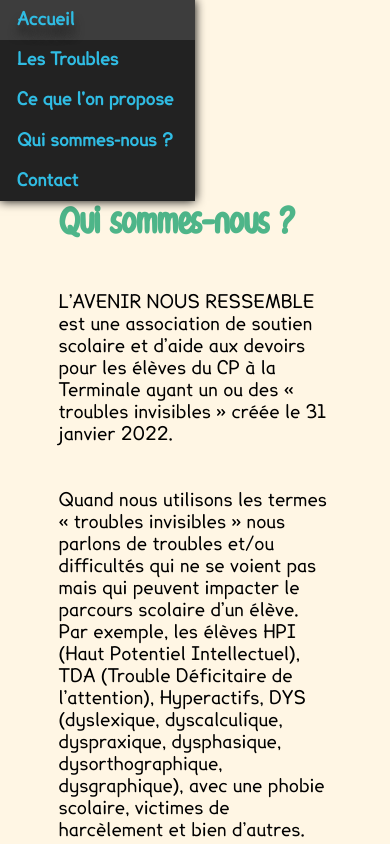
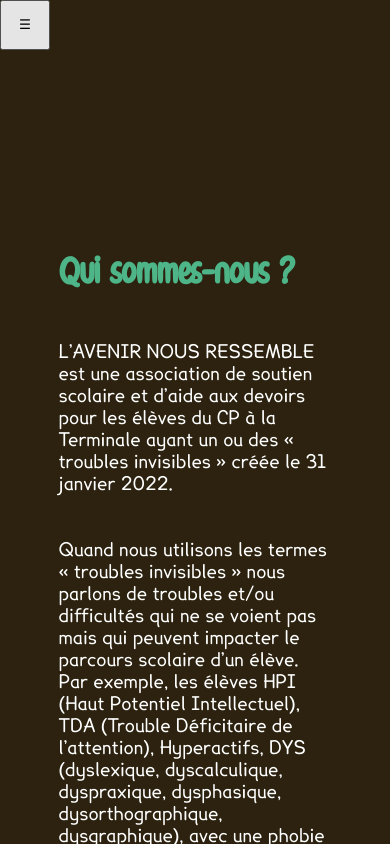
Before and after one commit to DorianBlondiaux/l-avenir-nous-ressemble, a React (Create React App) app: page /qui-sommes-nous in a window 390 px wide. Shown: the top 844 px of the page. Built offline with nearby package versions, Linux system fonts and the light colour scheme.

Commit message:
fix couleurs

```diff
--- a/src/App.css
+++ b/src/App.css
@@ -11,7 +11,8 @@
 }
 
 body {
-  background-color: #fff6e4;
+  background-color: #2c220f;
+  color:white;
 }
 
 
--- a/src/components/Navbar.js
+++ b/src/components/Navbar.js
@@ -2,11 +2,45 @@
 import { Link } from "react-router-dom";
 import "./styles/Navbar.css";
 import TroubleLink from "./Troubles/TroubleLink";
+import { useState, useEffect } from "react";
 
 function Navbar(props) {
-  console.log(props);
+  const [screenSize, setScreenSize] = useState(getCurrentDimension());
+  const [isActive, setIsActive] = useState(screenSize.width > 800);
+
+  const handleClick = () => {
+    setIsActive((current) => !current);
+  };
+
+  useEffect(() => {
+    const updateDimension = () => {
+      setScreenSize(getCurrentDimension());
+    };
+    window.addEventListener("resize", updateDimension);
+
+    return () => {
+      window.removeEventListener("resize", updateDimension);
+    };
+  }, [screenSize]);
+
+  function getCurrentDimension() {
+    return {
+      width: window.innerWidth,
+      height: window.innerHeight,
+    };
+  }
+
   return (
-    <div className="cm-e-menu">
+    <div>
+      <button className="openBtn" onClick={handleClick}>
+        ☰
+      </button>
+      <div
+        className="cm-e-menu"
+        style={{
+          display: isActive ? "block" : "none",
+        }}
+      >
         <img
           className="logo"
           width
@@ -26,7 +60,10 @@
                 <span className="link">Les troubles DYS</span>
                 <ul className="submenu">
                   {/* Géneration des liens pour les troubles dys */}
-                <TroubleLink troubles={props.troubles} tag="dys"></TroubleLink>
+                  <TroubleLink
+                    troubles={props.troubles}
+                    tag="dys"
+                  ></TroubleLink>
                 </ul>
               </li>
               <li className="divider"></li>
@@ -34,7 +71,10 @@
                 <span className="link">TDA/H</span>
                 <ul className="submenu">
                   {/* Géneration des liens pour les troubles tdah */}
-                <TroubleLink troubles={props.troubles} tag="tdah"></TroubleLink>
+                  <TroubleLink
+                    troubles={props.troubles}
+                    tag="tdah"
+                  ></TroubleLink>
                 </ul>
               </li>
               <li className="divider"></li>
@@ -59,6 +99,7 @@
           </li>
         </ul>
       </div>
+    </div>
   );
 }
 
--- a/src/components/styles/Card.css
+++ b/src/components/styles/Card.css
@@ -34,7 +34,7 @@
     transform-origin: center;
     transition: all 0.4s ease-in-out;
     overflow: hidden;
-    background-color: #fff6e4;
+    background-color: #2c220f;;
   }
 
   article a::after {
--- a/src/components/styles/Navbar.css
+++ b/src/components/styles/Navbar.css
@@ -128,5 +128,9 @@
     margin-top:50px;
 }
 
+.openBtn{
+width:50px;
+height:50px;
+}
 
 }
```
Lines whose indentation alone changed are shown as unchanged.
